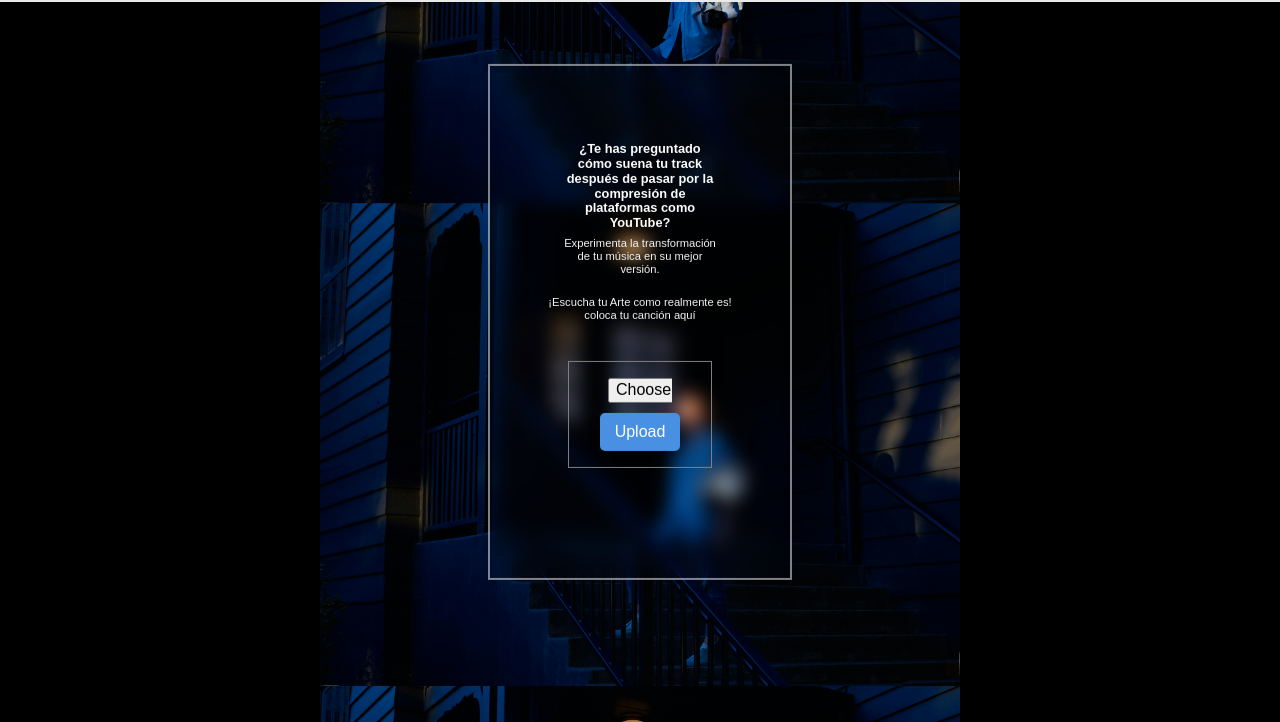
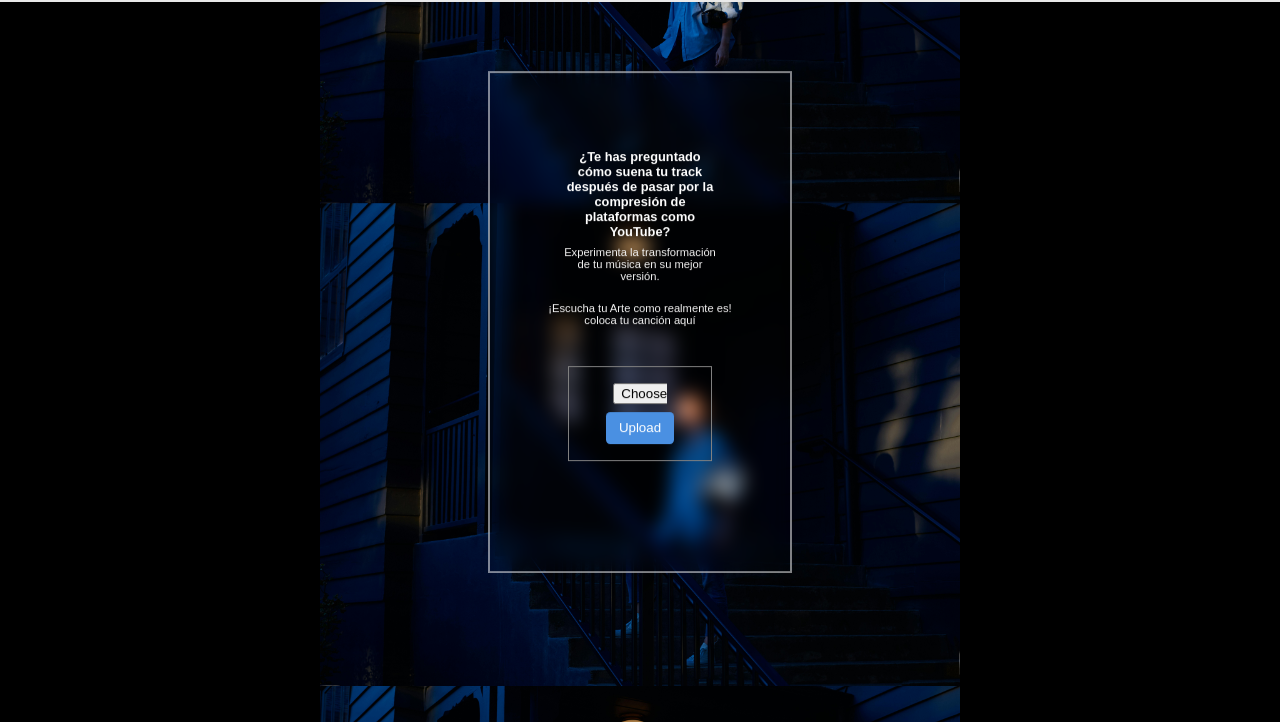
Before and after one commit to OttoAllright/Newapp, a website: page public/index.HTML in a window 1280 px wide. Shown: the part 78-800 px from the top of the page. Drawn offline with nearby package versions, Linux system fonts and the light colour scheme.

Commit message:
normalize deleted

```diff
--- a/public/index.HTML
+++ b/public/index.HTML
@@ -4,7 +4,7 @@
     <title>Comosuena</title>
     <meta charset="utf-8">
     <link rel="stylesheet" type="text/css" href="CSS/Style__index.css">
-    <link rel="stylesheet" type="text/css" href="../Normalize/normalize.css">
+    <!-- <link rel="stylesheet" type="text/css" href="../Normalize/normalize.css"> -->
     <link rel="icon" href="ICON/how.ico">
     <meta name="keywords" content="portafolio, album, fotografia, video, vfx, filmaking">
     <meta name="viewport" content="width=device-width, initial-scale=1.0">
```
